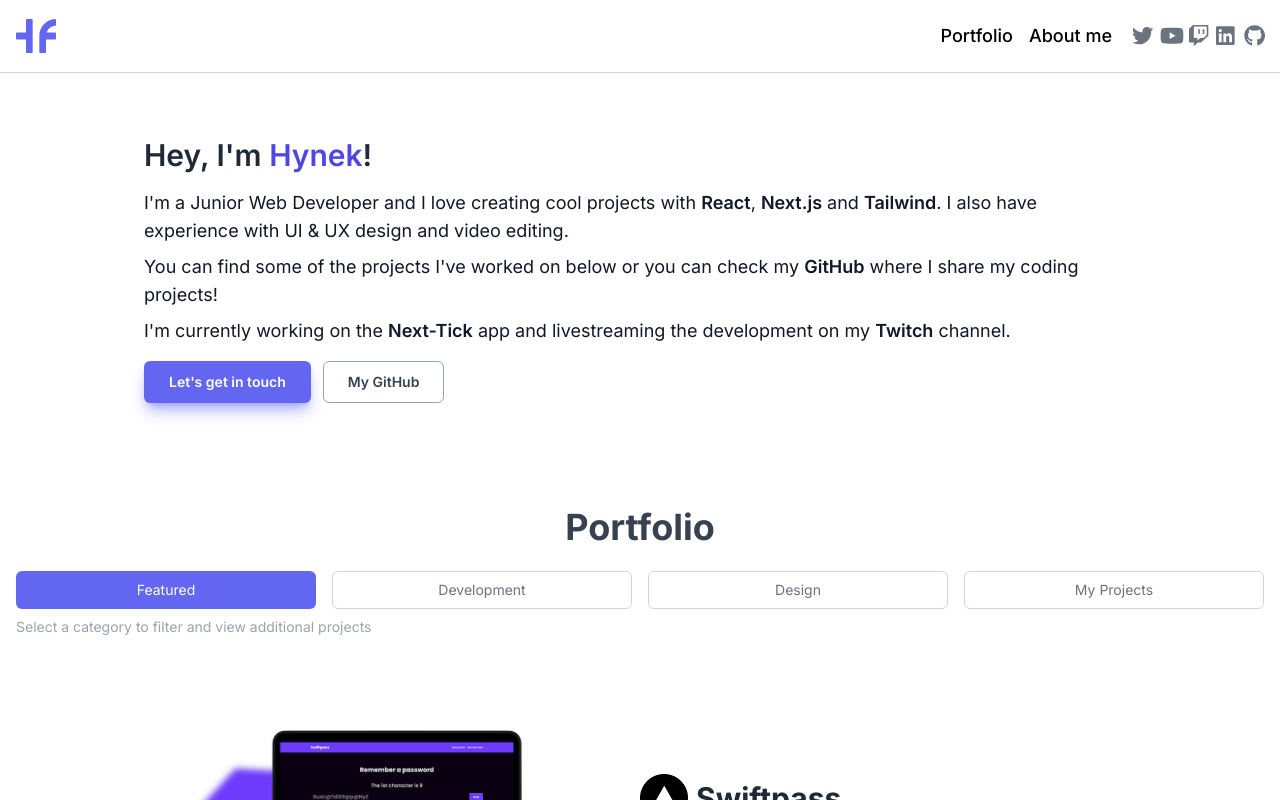
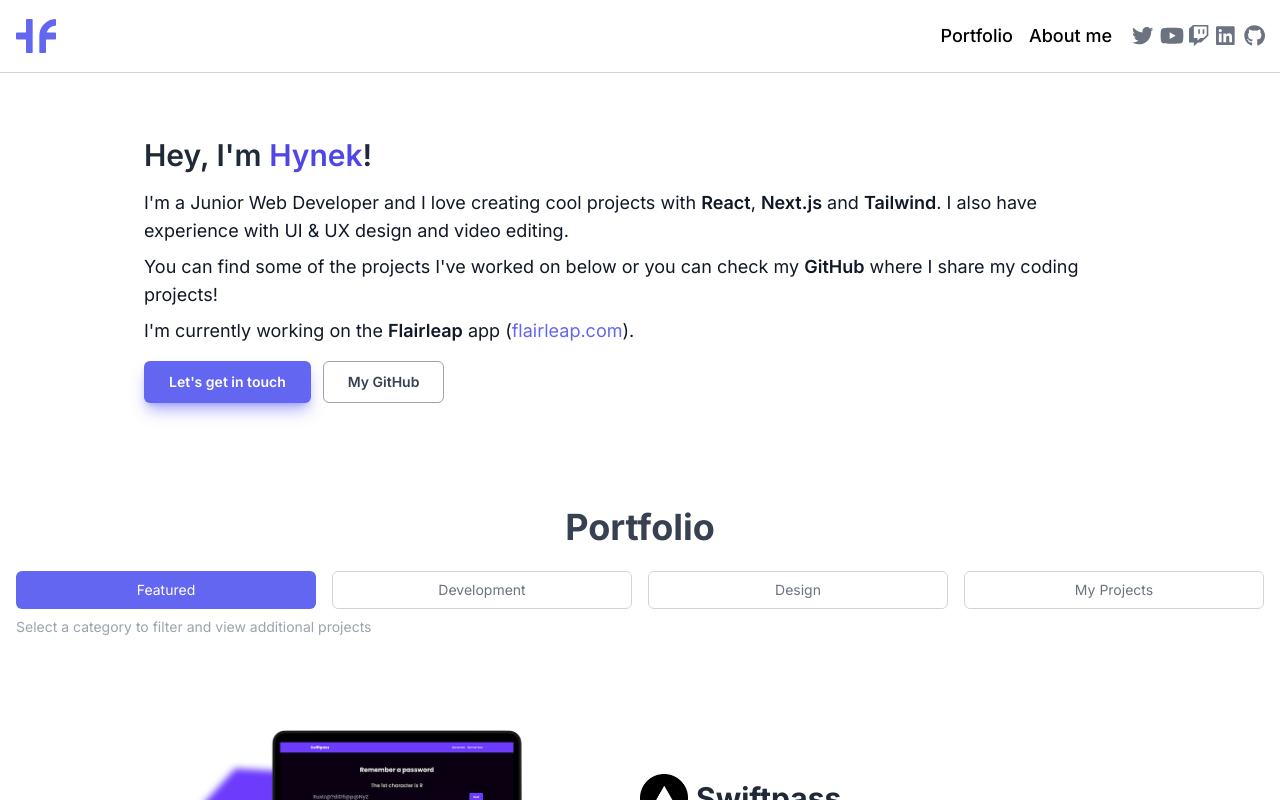
Before and after one commit to hynekfisera/portfolio, a Next.js app: page / in a window 1280 px wide. Shown: the top 800 px of the page. Built offline with nearby package versions, Linux system fonts and the light colour scheme.

Commit message:
Update about section

```diff
--- a/pages/index.js
+++ b/pages/index.js
@@ -111,10 +111,14 @@ export default function Home() {
               You can find some of the projects I've worked on below or you can check my <span className="font-semibold">GitHub</span> where I share my coding projects!
             </p>
             <p className="text-lg text-gray-900 mt-2">
-              I'm currently working on the <span className="font-semibold">Next-Tick</span> app and livestreaming the development on my <span className="font-semibold">Twitch</span> channel.
+              I'm currently working on the <span className="font-semibold">Flairleap</span> app (
+              <Link href="https://flairleap.com/">
+                <a className="text-indigo-500 hover:underline">flairleap.com</a>
+              </Link>
+              ).
             </p>
             <div className="flex flex-wrap mt-4">
-              <Link href="mailto:hynek@oneflair.co">
+              <Link href="mailto:hynek@flairleap.com">
                 <a className="btn btn-primary mr-3 mb-2">Let's get in touch</a>
               </Link>
               <Link href="https://github.com/hynekfisera">
```
